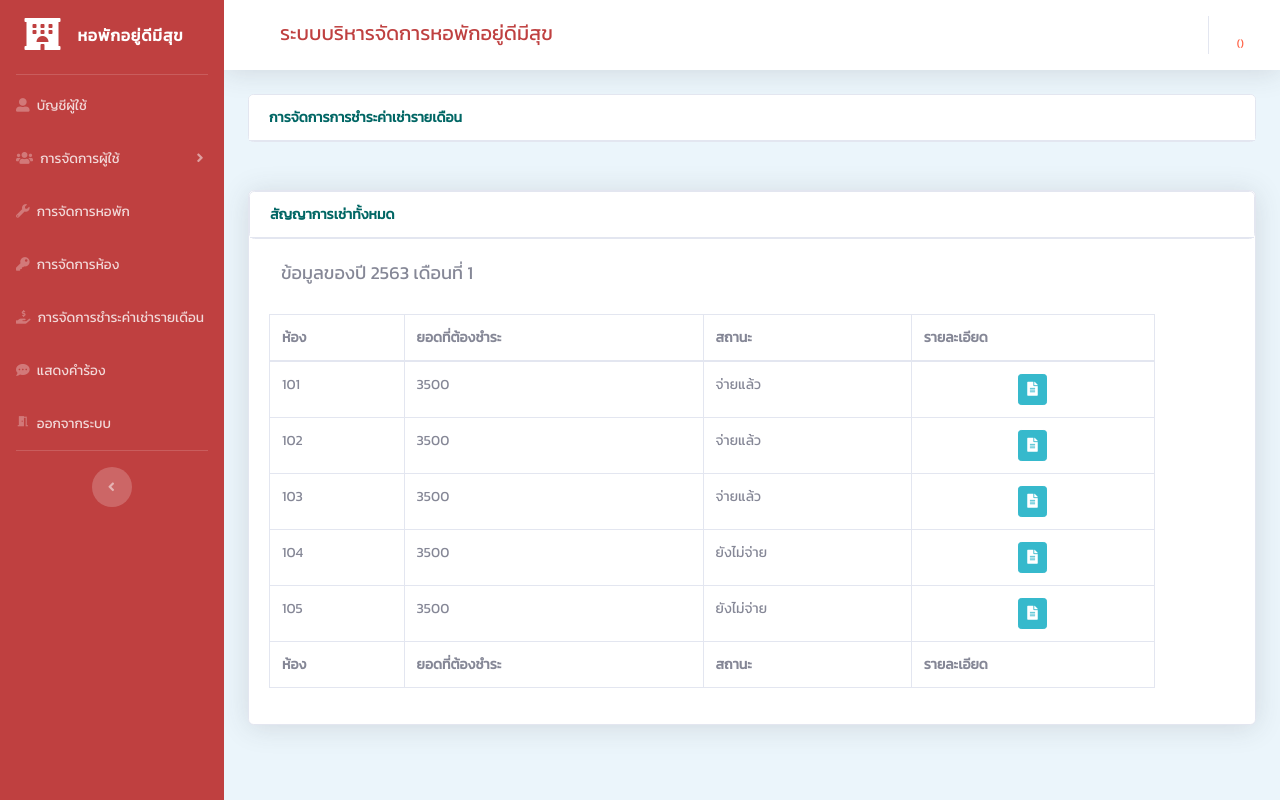
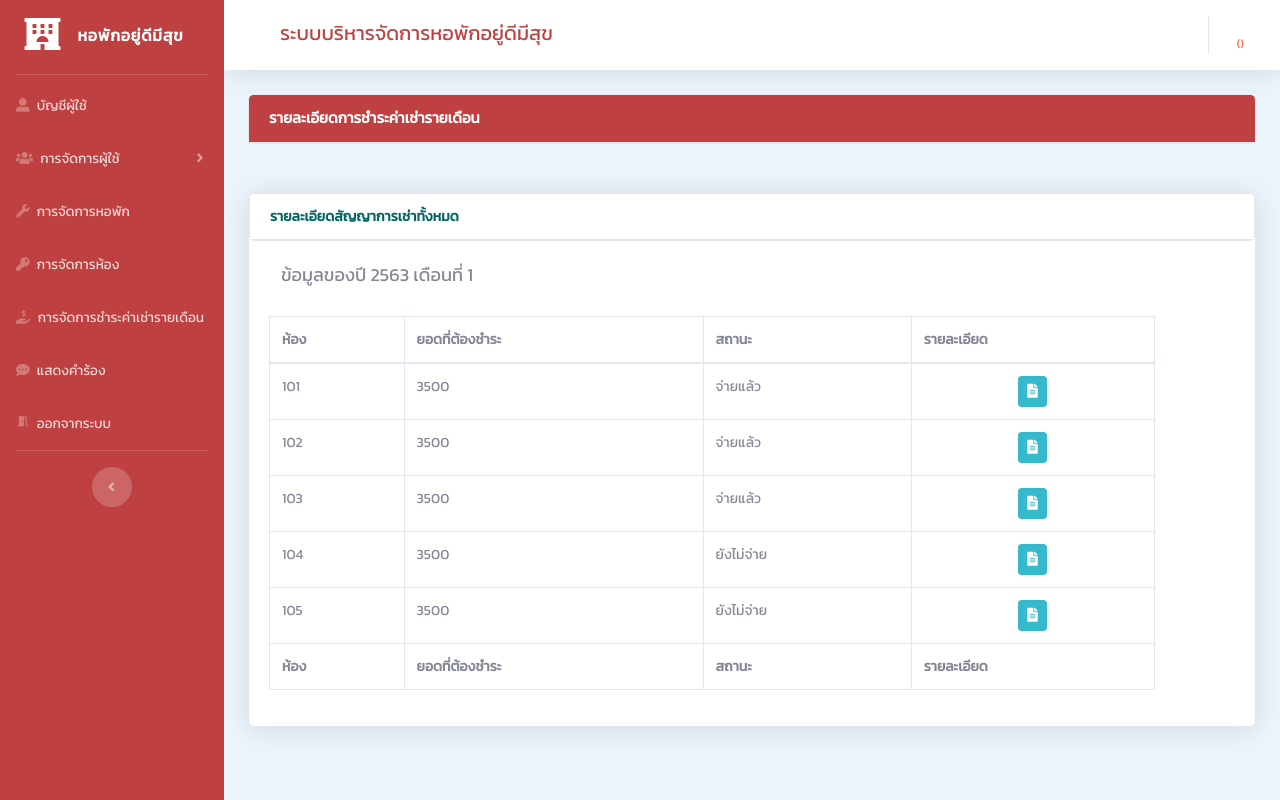
Before and after one commit to sopon0714/MITProject, a PHP site: page /MITProject/views/payment/detailPayment.php in a window 1280 px wide. Run offline with PHP 8.4, Linux system fonts and the light colour scheme; data that the repository does not hold is empty.

Commit message:
แก้ไขสี

```diff
--- a/views/payment/detailPayment.php
+++ b/views/payment/detailPayment.php
@@ -30,11 +30,10 @@ $DATAUSER = $_SESSION['DATAUSER'] ?? NULL;
                     <div class="row">
                         <div class="col-xl-12 col-12 mb-4">
                             <div class="card">
-                                <div class="card-header card-bg" style="background-color: white">
+                                <div class="card-header card-bg" style="background-color: #bf4040">
                                     <div class="row">
                                         <div class="col-12">
-
-                                            <span class="link-active font-weight-bold" style="color:#006664;">การจัดการการชำระค่าเช่ารายเดือน</span>
+                                            <span class="link-active font-weight-bold" style="font-size: 15px; color:white;">รายละเอียดการชำระค่าเช่ารายเดือน</span>
 
                                             </span>
                                         </div>
@@ -57,7 +56,7 @@ $DATAUSER = $_SESSION['DATAUSER'] ?? NULL;
                     <div class="card shadow mb-4">
                         <div class="card">
                             <div class="card-header card-bg font-weight-bold" style="color:#006664;background-color: white;">
-                                สัญญาการเช่าทั้งหมด
+                                รายละเอียดสัญญาการเช่าทั้งหมด
 
                             </div>
                         </div>
--- a/views/payment/payment.php
+++ b/views/payment/payment.php
@@ -30,11 +30,11 @@ $DATAUSER = $_SESSION['DATAUSER'] ?? NULL;
                     <div class="row">
                         <div class="col-xl-12 col-12 mb-4">
                             <div class="card">
-                                <div class="card-header card-bg" style="background-color: white">
+                                <div class="card-header card-bg" style="background-color: #bf4040">
                                     <div class="row">
                                         <div class="col-12">
+                                            <span class="link-active font-weight-bold" style="font-size: 15px; color:white;">การจัดการการชำระค่าเช่ารายเดือน</span>
 
-                                            <span class="link-active font-weight-bold" style="color:#006664;">การจัดการการชำระค่าเช่ารายเดือน</span>
 
                                             </span>
                                         </div>
--- a/views/profile/profile.php
+++ b/views/profile/profile.php
@@ -30,10 +30,10 @@ $DATAUSER = selectDataOne($sql);
                     <div class="row">
                         <div class="col-xl-12 col-12 mb-4">
                             <div class="card">
-                                <div class="card-header card-bg" style="background-color: white">
+                                <div class="card-header card-bg" style="background-color: #bf4040">
                                     <div class="row">
                                         <div class="col-12">
-                                            <span class="link-active font-weight-bold" style="color:#006664;">บัญชีผู้ใช้</span>
+                                            <span class="link-active font-weight-bold" style="font-size: 15px; color:white;">บัญชีผู้ใช้</span>
                                         </div>
                                     </div>
                                 </div>
--- a/views/room/room.php
+++ b/views/room/room.php
@@ -37,11 +37,10 @@ $DATAUSER = $_SESSION['DATAUSER'] ?? NULL;
                     <div class="row">
                         <div class="col-xl-12 col-12 mb-4">
                             <div class="card">
-                                <div class="card-header card-bg" style="background-color: white">
+                                <div class="card-header card-bg" style="background-color: #bf4040">
                                     <div class="row">
                                         <div class="col-12">
-
-                                            <span class="link-active font-weight-bold" style="color:#006664;">การจัดการห้อง</span>
+                                            <span class="link-active font-weight-bold" style="font-size: 15px; color:white;">การจัดการห้อง</span>
 
                                             </span>
                                         </div>
```
Also changed, not shown: views/agreement/agreement.php (+3 -5 lines), views/config/config.php (+4 -4 lines), views/inform/showinform.php (+3 -4 lines).
